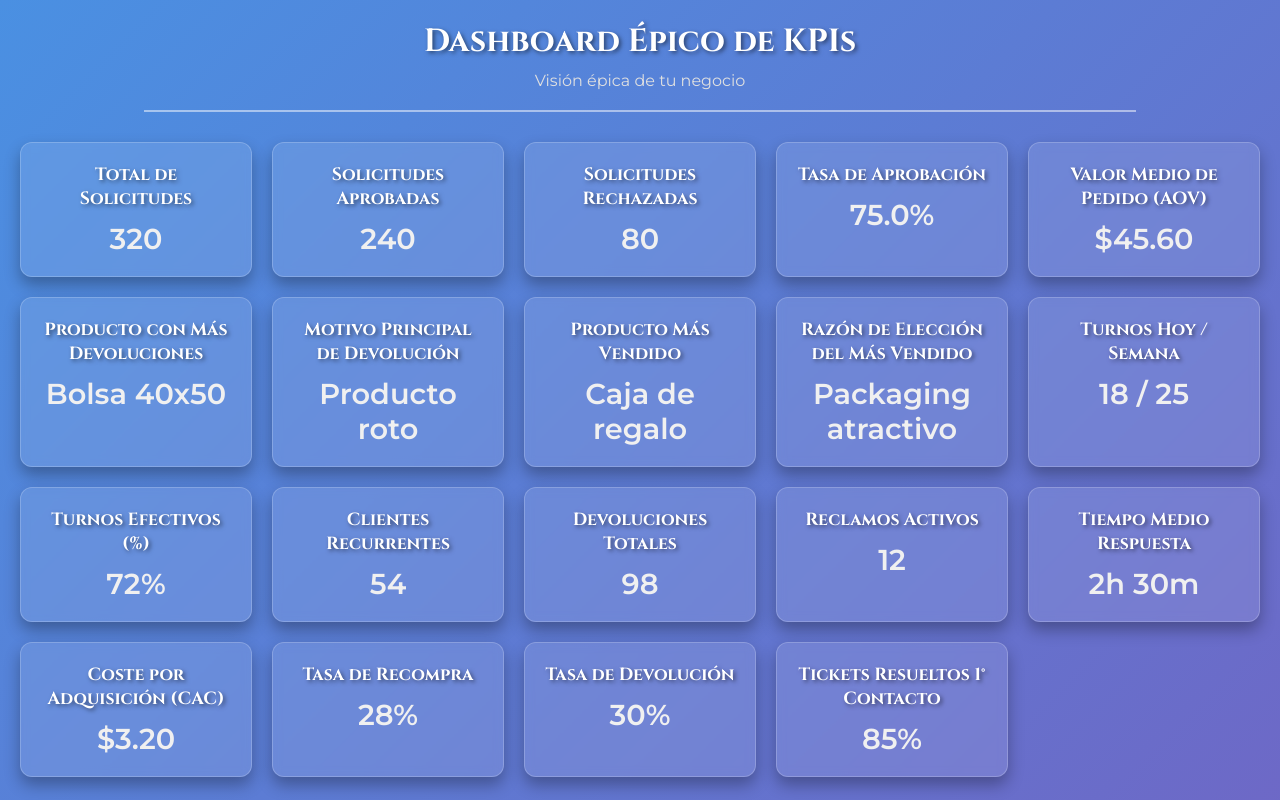
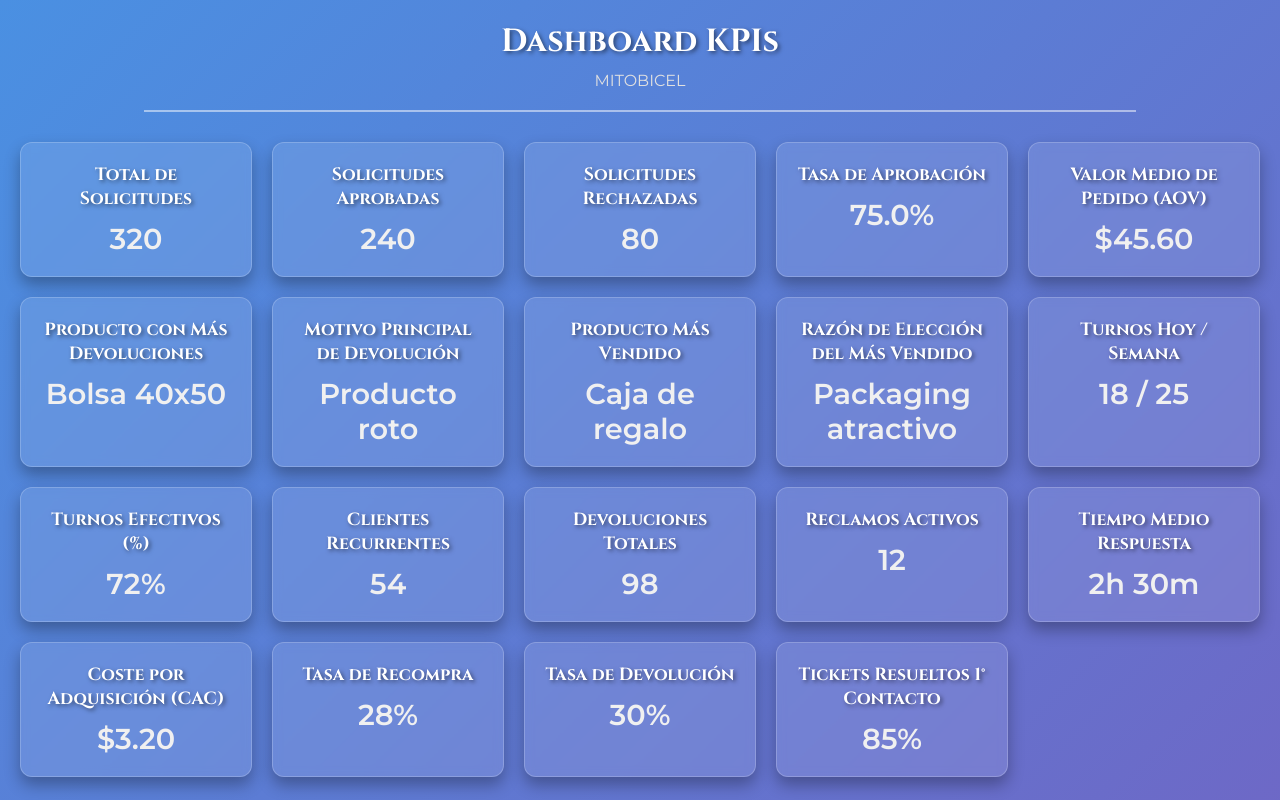
Before and after one commit to tobiasc541/kpi-dashboard, a plain HTML site: page index.html in a window 1280 px wide. Shown: the top 800 px of the page. Drawn offline with nearby package versions, Linux system fonts and the light colour scheme.

Commit message:
Update index.html

```diff
--- a/index.html
+++ b/index.html
@@ -54,8 +54,8 @@
 <body>
 
   <div class="header">
-    <h1>Dashboard Épico de KPIs</h1>
-    <p>Visión épica de tu negocio</p>
+    <h1>Dashboard KPIs</h1>
+    <p>MITOBICEL</p>
     <div class="underline"></div>
   </div>
 
```
